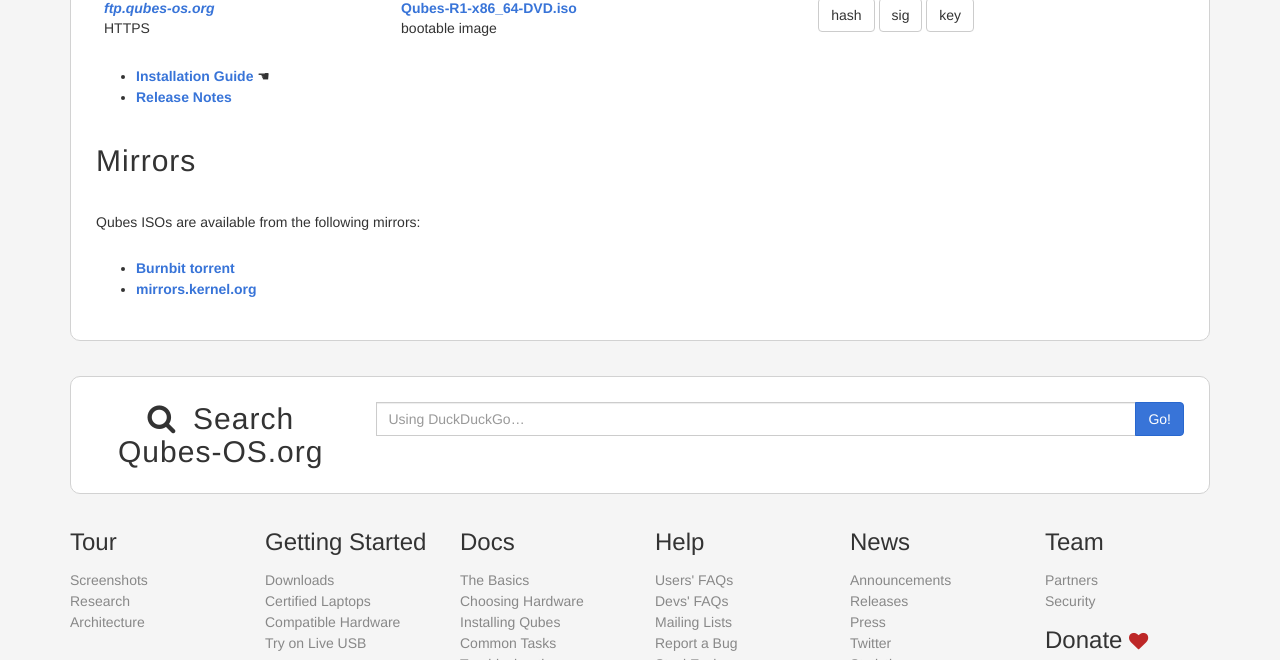
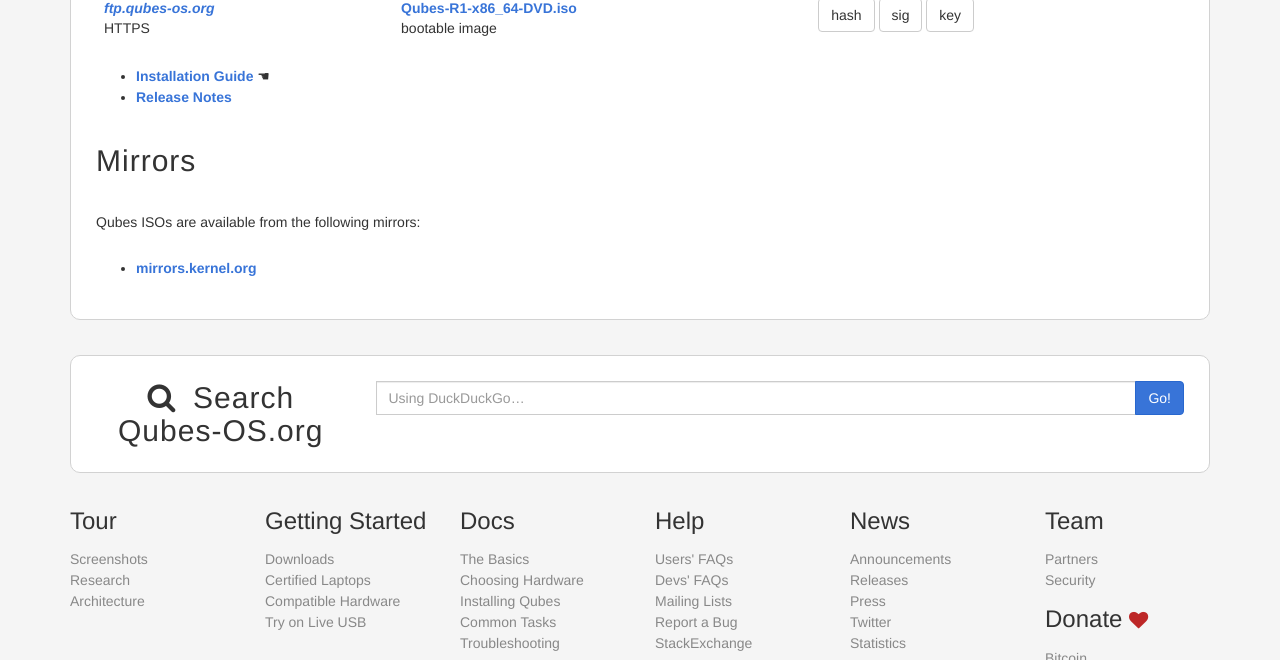
Before and after one commit to QubesOS/qubesos.github.io, a Jekyll site: the page built from pages/downloads.md, in a window 1280 px wide and 900 px high, scrolled down 3269 px, cut to the strip 0-660 px from the top of the window. Built offline with Jekyll 4.4.1, drawn with Linux system fonts in a browser that asks for light colours; some web fonts are replaced.

Commit message:
Burnbit link eliminated since we discovered ISOs on Burnbit are tampered with

```diff
--- a/pages/downloads.md
+++ b/pages/downloads.md
@@ -154,7 +154,6 @@ redirect_from:
 <p>Qubes ISOs are available from the following mirrors:</p>
 
 <ul>
-  <li><a href="http://burnbit.com/search?q=qubes">Burnbit torrent</a></li>
   <li><a href="https://mirrors.kernel.org/qubes/iso/">mirrors.kernel.org</a></li>
 </ul>
 
```
